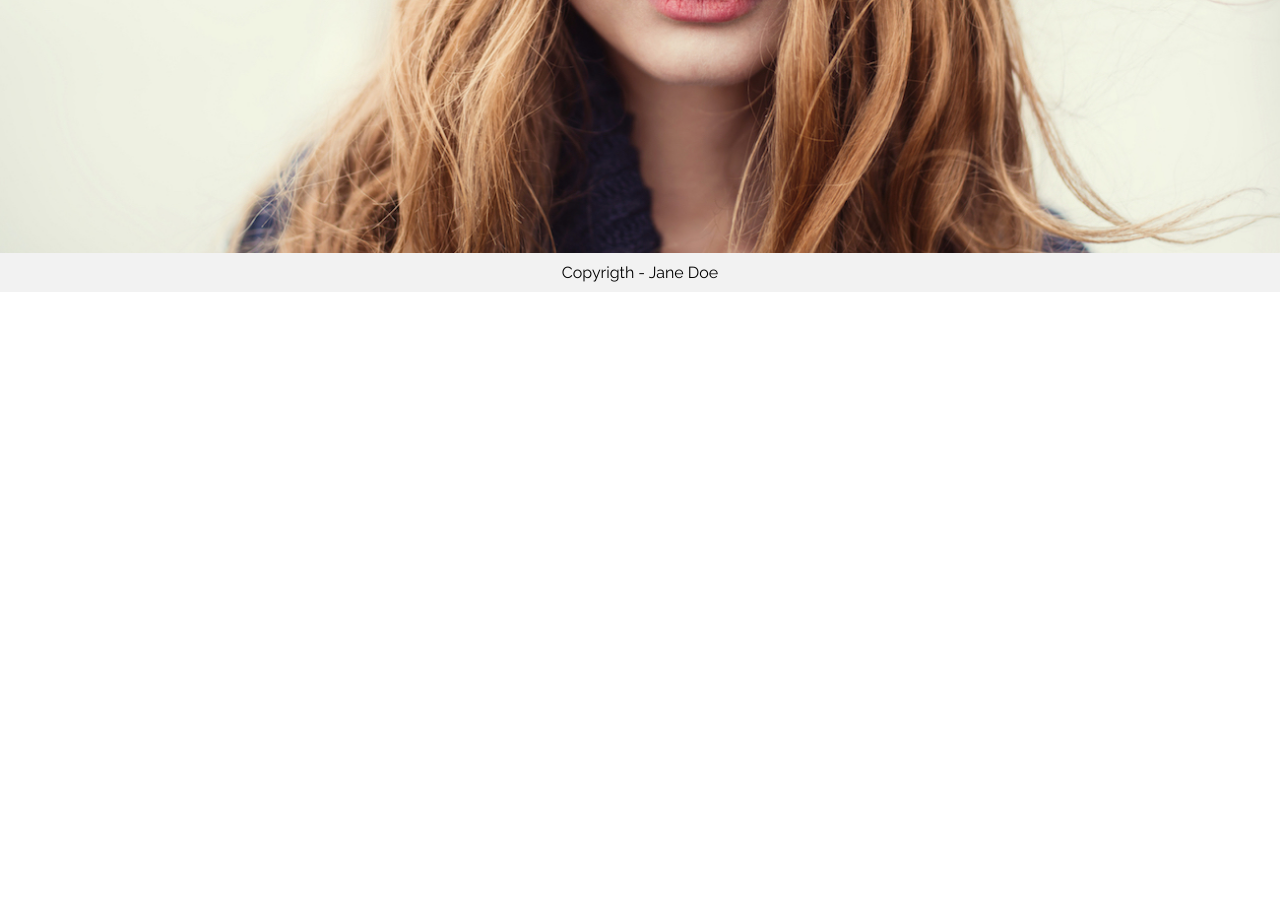
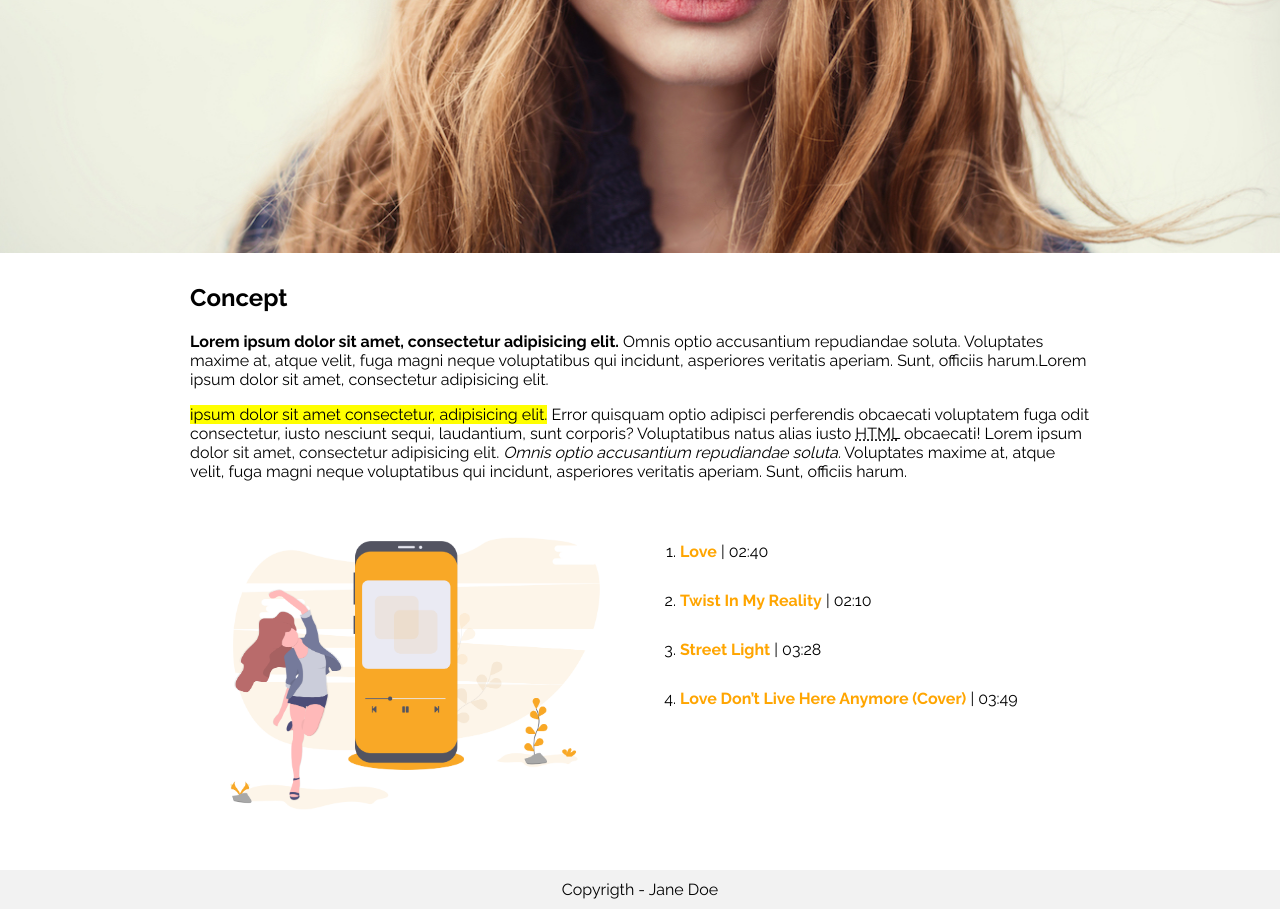
Before and after one commit to carolinacabril/Jane-Doe-project, a plain HTML site: page index.html in a window 1280 px wide. Shown: the part 500-1409 px from the top of the page. Before the commit the page ends 800 px from the top, so only its background shows below. Drawn offline with Linux system fonts and the light colour scheme.

Commit message:
alteração na index

```diff
--- a/css/style.css
+++ b/css/style.css
@@ -78,3 +78,30 @@ footer p {
     width: 780px;
     margin: 0 auto;
 }
+
+/* Home v2 */
+#concept, #songs{
+    width: 900px;
+    margin: 30px auto;
+}
+
+#songs img{
+    width: 100%;
+}
+
+.duas-colunas>div {
+    width: 50%;
+    float: left;
+}
+
+.duas-colunas {
+    overflow: hidden;
+}
+
+#songs ol li {
+    padding: 15px 0;
+}
+
+#songs ol li strong {
+    color: orange;
+}
--- a/index.html
+++ b/index.html
@@ -21,8 +21,43 @@
     </nav>
 </header>
     <section id="banner"></section>
+    <section id="concept">
+        <h2>Concept</h2>
+        <p><strong>Lorem ipsum dolor sit amet, consectetur
+                adipisicing elit.</strong> Omnis optio accusantium
+            repudiandae soluta. Voluptates maxime at,
+            atque velit, fuga magni neque voluptatibus
+            qui incidunt, asperiores veritatis aperiam.
+            Sunt, officiis harum.Lorem ipsum dolor sit amet, consectetur
+            adipisicing elit.</p>
+        <p><mark>ipsum dolor sit amet consectetur,
+            adipisicing elit.</mark> Error quisquam
+            optio adipisci perferendis obcaecati
+            voluptatem fuga odit consectetur, iusto
+            nesciunt sequi, laudantium, sunt corporis?
+            Voluptatibus natus alias iusto <abbr title="Hypertext Markup Language">HTML</abbr>
+            obcaecati! Lorem ipsum dolor sit amet, consectetur
+            adipisicing elit. <em>Omnis optio accusantium
+            repudiandae soluta.</em> Voluptates maxime at,
+            atque velit, fuga magni neque voluptatibus
+            qui incidunt, asperiores veritatis aperiam.
+            Sunt, officiis harum.</p>
+    </section>
+    <section id="songs" class="duas-colunas">
+        <div>
+            <img src="img/ilustra.png" alt="">
+        </div>
+        <div>
+            <ol>
+                <li><strong>Love</strong> | 02:40</li>
+                <li><strong>Twist In My Reality</strong> | 02:10</li>
+                <li><strong>Street Light</strong> | 03:28</li>
+                <li><strong>Love Don’t Live Here Anymore (Cover)</strong> | 03:49</li>
+            </ol>
+        </div>
+    </section>
     <footer>
-        <p>Copyrigth - Jane Doe</p>
+            <p>Copyrigth - Jane Doe</p>
     </footer>
 </body>
 </html>
```
Also changed, not shown: contact.html (+5 -0 lines), img/WhatsApp Image 2019-12-12 at 20.33.20.jpeg (added), img/WhatsApp Image 2020-03-03 at 22.14.22.jpeg (added), img/WhatsApp Image 2020-03-03 at 22.35.11.jpeg (added), img/ilustra.png (added).
